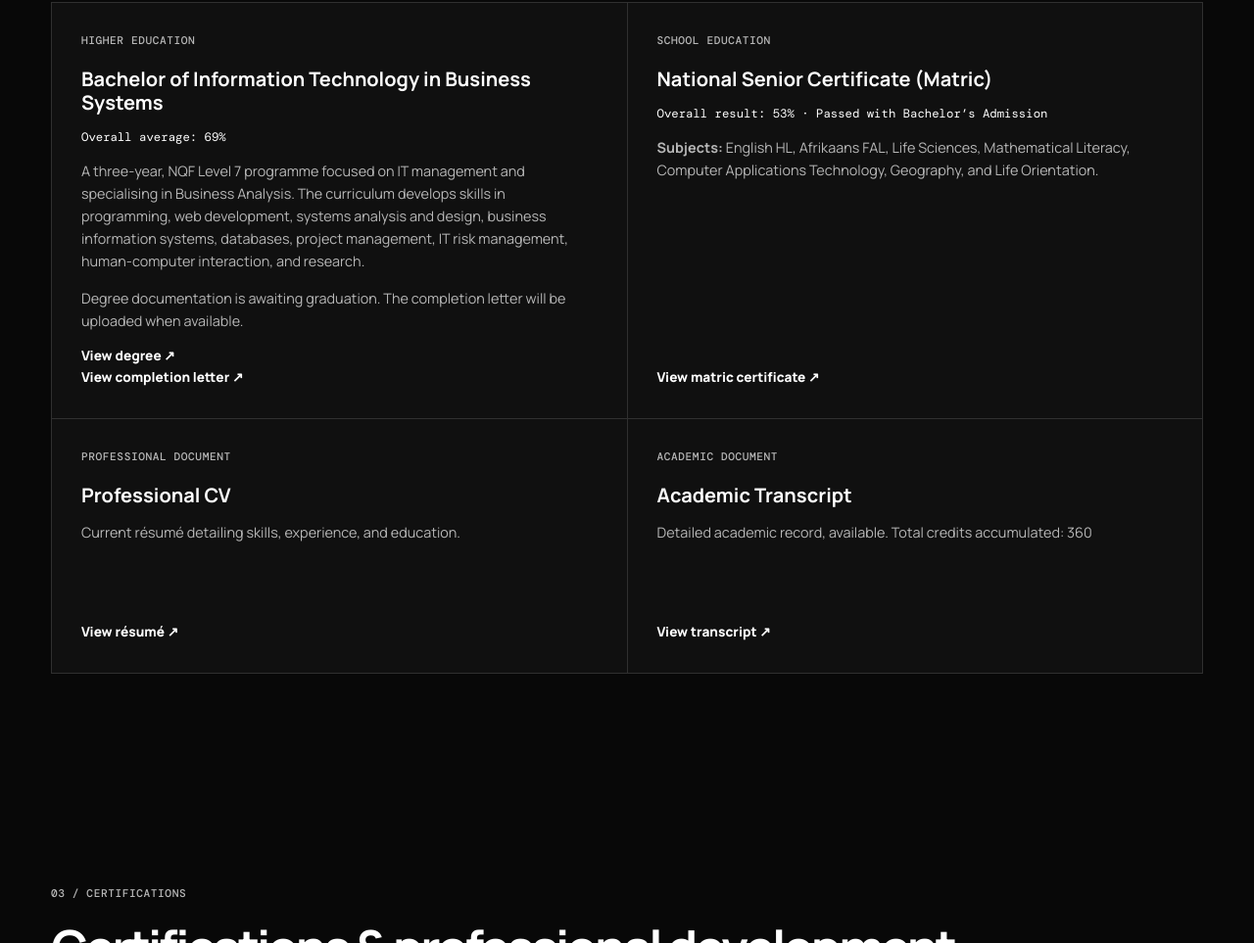
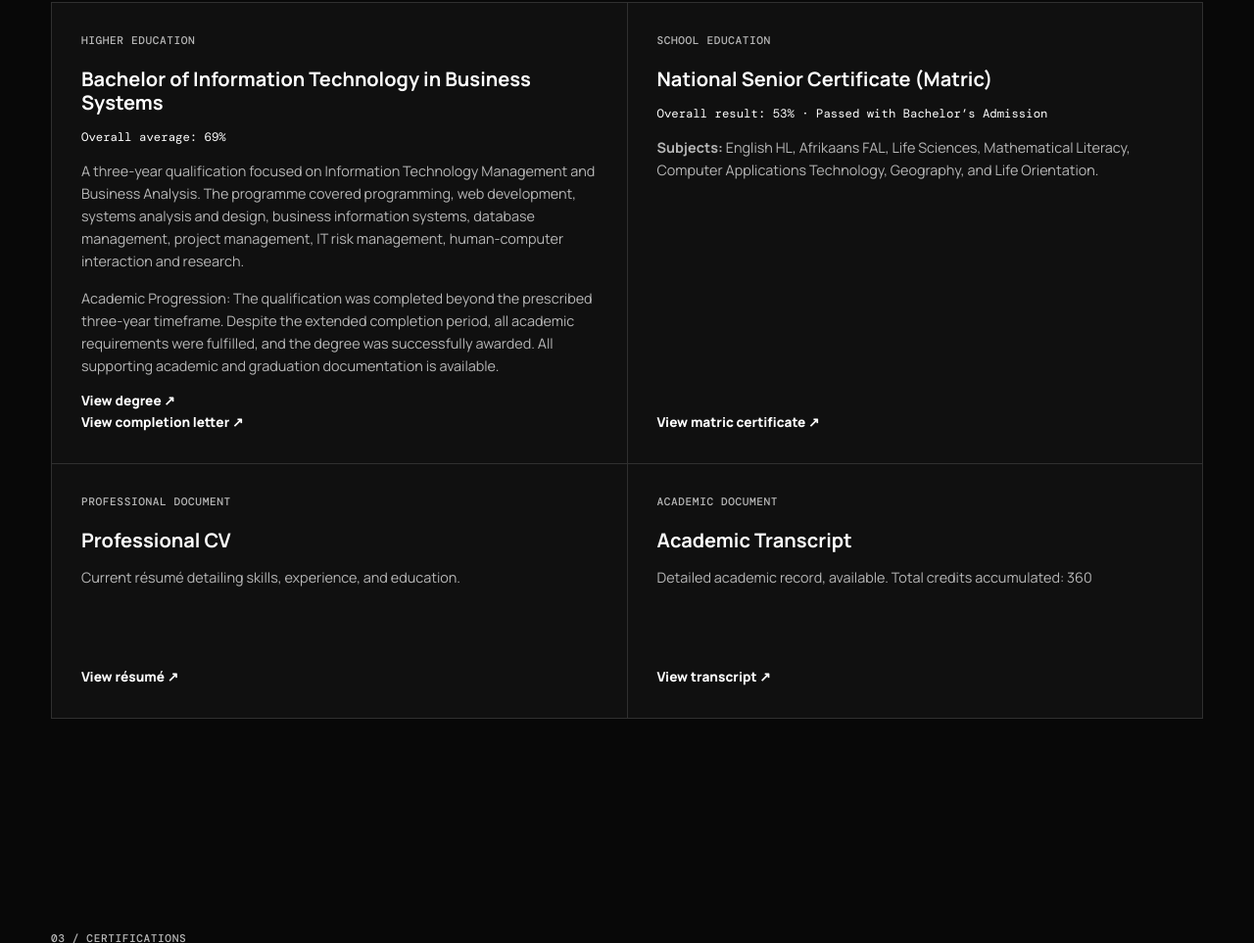
Before and after one commit to Botshelo06/Samuel-portfolio, a plain HTML site: page index.html in a window 1280 px wide. Shown: the part 1559-2522 px from the top of the page at 98% size. Drawn offline with nearby package versions, Linux system fonts and the light colour scheme.

Commit message:
Add initial portfolio website
Updated educational qualifications description for clarity and detail.
Revise education details in index.html

```diff
--- a/index.html
+++ b/index.html
@@ -84,10 +84,12 @@
 						<p class="project-number">Higher education</p>
 							<h3>Bachelor of Information Technology in Business Systems</h3>
 								<p class="education-result">Overall average: 69%</p>
-								<p>A three-year, NQF Level 7 programme focused on IT management and specialising in Business Analysis.
-								The curriculum develops skills in programming, web development, systems analysis and design, business information systems, databases,
-								project management, IT risk management, human-computer interaction, and research.</p>
-								<p>Degree documentation is awaiting graduation. The completion letter will be uploaded when available.</p>
+								<p>A three-year qualification focused on Information Technology Management and Business Analysis.
+									The programme covered programming, web development, systems analysis and design, business information systems, database management,
+									project management, IT risk management, human-computer interaction and research.</p>
+								<p>Academic Progression: The qualification was completed beyond the prescribed three-year timeframe.
+									Despite the extended completion period, all academic requirements were fulfilled, and the degree was successfully awarded.
+									All supporting academic and graduation documentation is available.</p>
 								<a class="text-link" href="docs/B_IT in Business Systems.pdf" target="_blank" rel="noreferrer">View degree ↗</a>
 								<!-- <p class="status">Degree will be added after graduation.</p> -->
 								<a class="text-link" href="docs/Graduation_Letter.PDF" target="_blank" rel="noreferrer">View completion letter ↗</a>
```
